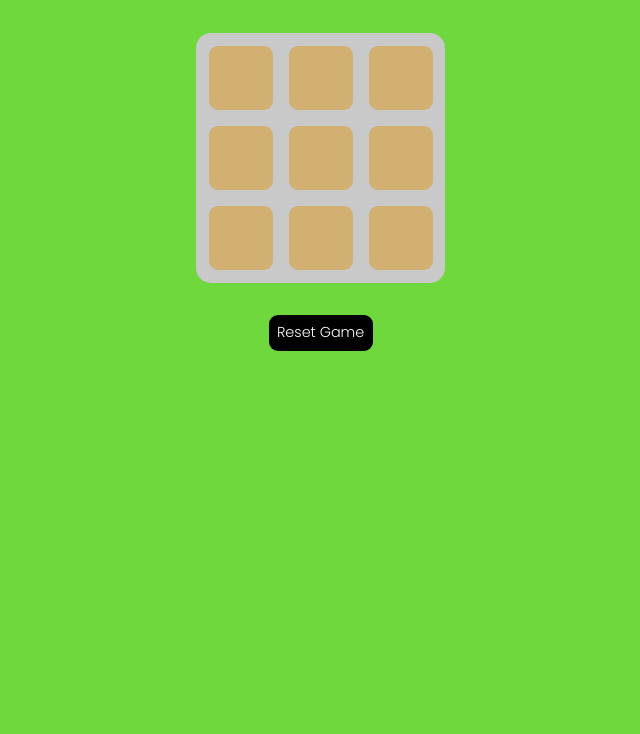
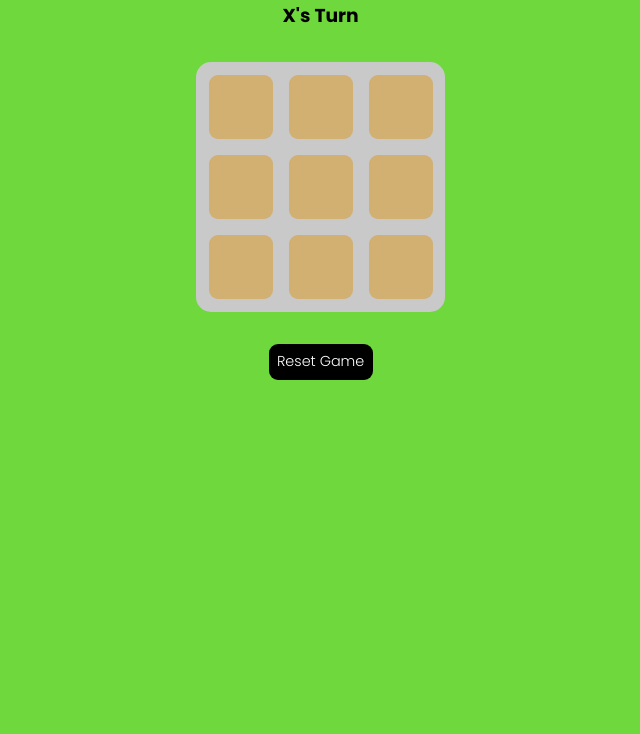
Before and after one commit to suryadash0967/Tic-Tac-Toe, a plain HTML site: page index.html in a window 1280 px wide. Shown: the part 66-800 px from the top of the page, without its empty margins (313-953 px from the left). Drawn offline with Linux system fonts and the light colour scheme; a web font is replaced by a local one.

Commit message:
Update index.html

```diff
--- a/index.html
+++ b/index.html
@@ -8,7 +8,7 @@
 </head>
 <body>
     <h2 style="padding: 1rem;">TIC-TAC-TOE</h2>
-    <h3></h3>
+    <h3>X's Turn</h3>
     <div style="margin: 2rem;" class="box-container">
         <button class="box"></button>
         <button class="box"></button>
```
